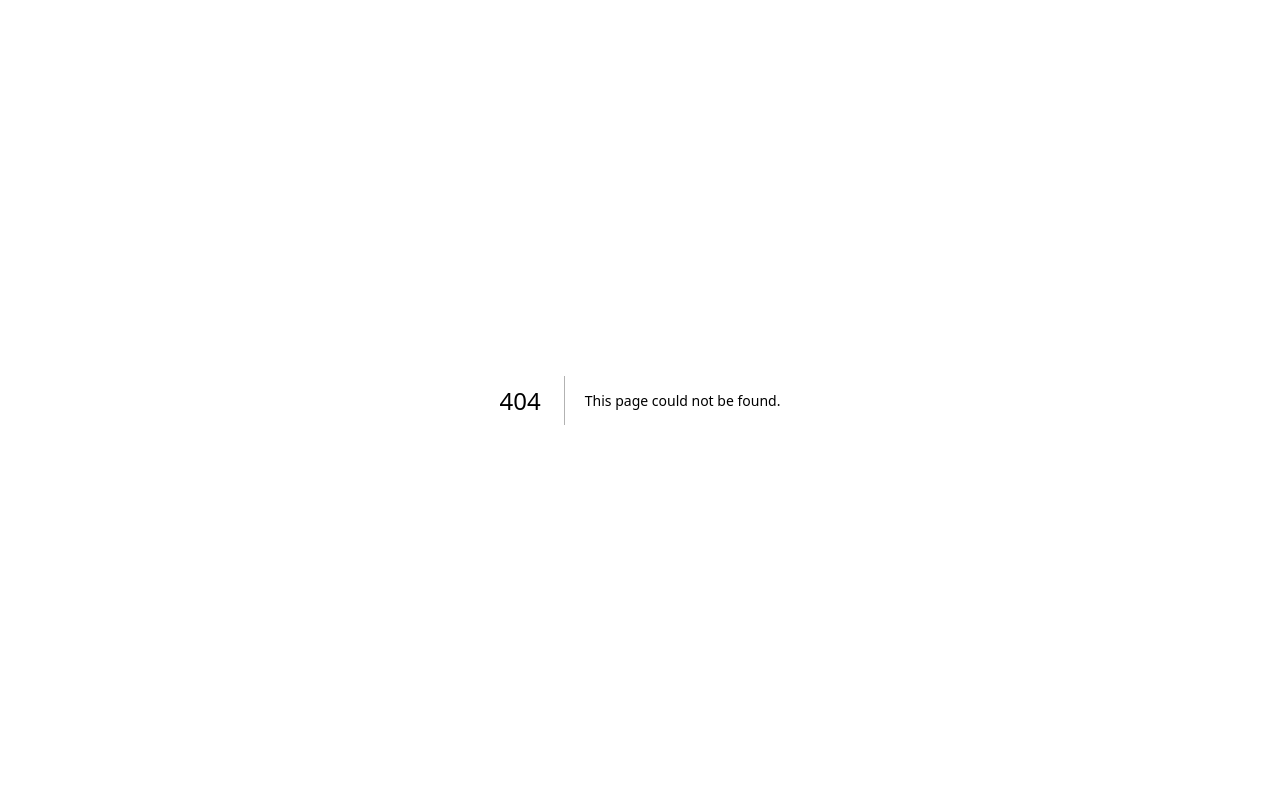
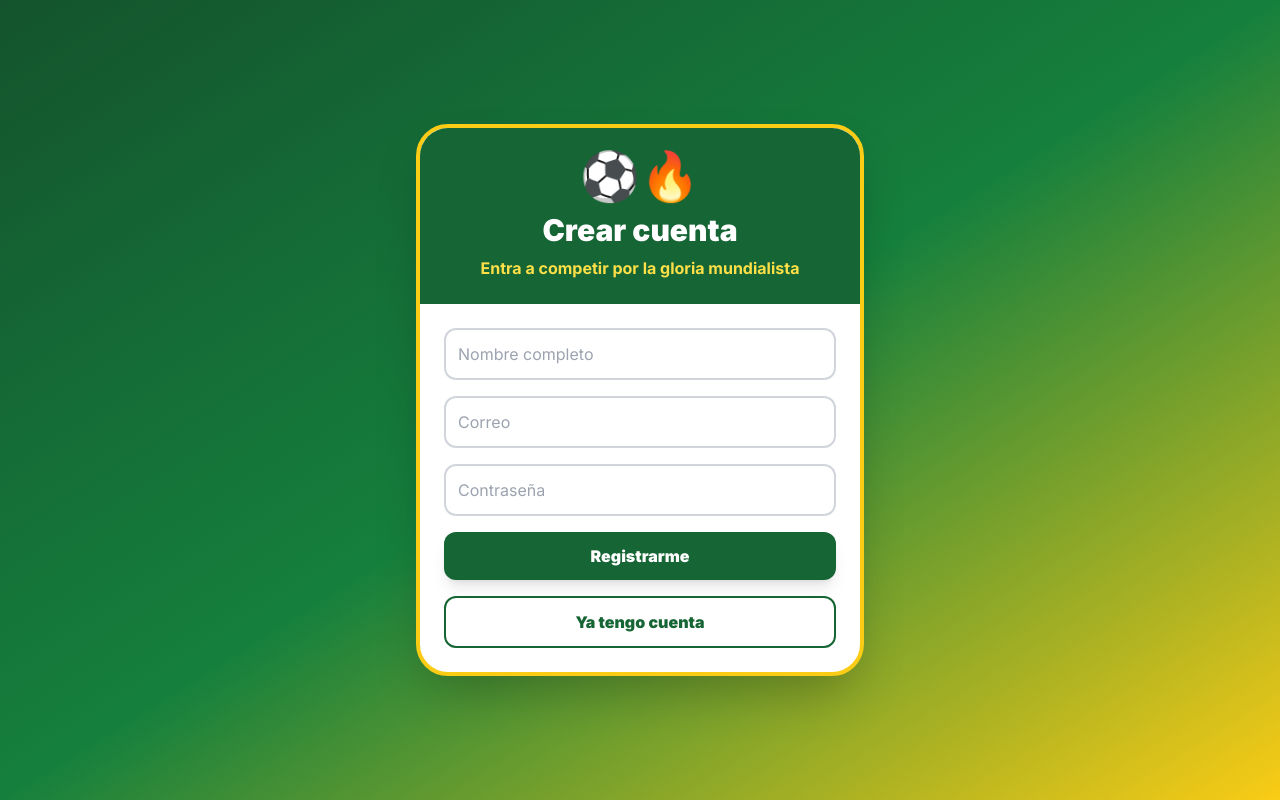
Before and after one commit to carolinavm75/polla-mundial-armando, a Next.js app: page /registrox in a window 1280 px wide. Before the commit this address had no page. Built offline with nearby package versions, Linux system fonts and the light colour scheme.

Commit message:
Create page.tsx

```diff
--- /dev/null
+++ b/app/registrox/page.tsx
@@ -0,0 +1,152 @@
+'use client'
+
+import { useState } from 'react'
+import { supabase } from '../../lib/supabase'
+
+export default function RegistroPage() {
+  const [nombre, setNombre] = useState('')
+  const [email, setEmail] = useState('')
+  const [password, setPassword] = useState('')
+  const [mensaje, setMensaje] = useState('')
+  const [cargando, setCargando] = useState(false)
+
+  async function registrar() {
+    setMensaje('')
+    setCargando(true)
+
+    if (!nombre || !email || !password) {
+      setMensaje('Debes completar nombre, correo y contraseña.')
+      setCargando(false)
+      return
+    }
+
+    const { data, error } = await supabase.auth.signUp({
+      email,
+      password,
+      options: {
+        data: {
+          nombre,
+        },
+      },
+    })
+
+    if (error) {
+      setMensaje(error.message)
+      setCargando(false)
+      return
+    }
+
+    if (!data.user) {
+      setMensaje('No se pudo crear el usuario.')
+      setCargando(false)
+      return
+    }
+
+    const { error: errorUsuario } = await supabase.from('usuarios').insert({
+      id: data.user.id,
+      nombre,
+      correo: email,
+    })
+
+    if (errorUsuario) {
+      setMensaje(errorUsuario.message)
+      setCargando(false)
+      return
+    }
+
+    const { data: partidos, error: errorPartidos } = await supabase
+      .from('partidos')
+      .select('id')
+
+    if (errorPartidos) {
+      setMensaje(errorPartidos.message)
+      setCargando(false)
+      return
+    }
+
+    const pronosticosIniciales = (partidos || []).map((partido) => ({
+      usuario_id: data.user!.id,
+      partido_id: partido.id,
+      goles_equipo_1: 0,
+      goles_equipo_2: 0,
+      puntos: null,
+    }))
+
+    const { error: errorPronosticos } = await supabase
+      .from('pronosticos')
+      .insert(pronosticosIniciales)
+
+    if (errorPronosticos) {
+      setMensaje(errorPronosticos.message)
+      setCargando(false)
+      return
+    }
+
+    setMensaje('Usuario registrado correctamente. Ahora puedes iniciar sesión.')
+    setCargando(false)
+
+    setTimeout(() => {
+      window.location.href = '/login'
+    }, 1500)
+  }
+
+  return (
+    <main className="min-h-screen bg-gradient-to-br from-green-900 via-green-700 to-yellow-400 flex items-center justify-center p-6 text-gray-900">
+      <section className="w-full max-w-md bg-white rounded-[2rem] shadow-2xl overflow-hidden border-4 border-yellow-400">
+        <div className="bg-green-800 text-white p-6 text-center">
+          <div className="text-5xl mb-3">⚽🔥</div>
+          <h1 className="text-3xl font-black">Crear cuenta</h1>
+          <p className="text-yellow-300 font-bold mt-2">
+            Entra a competir por la gloria mundialista
+          </p>
+        </div>
+
+        <div className="p-6 space-y-4">
+          <input
+            className="w-full border-2 border-gray-300 rounded-xl p-3 text-gray-900 focus:outline-none focus:border-green-700"
+            placeholder="Nombre completo"
+            value={nombre}
+            onChange={(e) => setNombre(e.target.value)}
+          />
+
+          <input
+            className="w-full border-2 border-gray-300 rounded-xl p-3 text-gray-900 focus:outline-none focus:border-green-700"
+            placeholder="Correo"
+            type="email"
+            value={email}
+            onChange={(e) => setEmail(e.target.value)}
+          />
+
+          <input
+            className="w-full border-2 border-gray-300 rounded-xl p-3 text-gray-900 focus:outline-none focus:border-green-700"
+            placeholder="Contraseña"
+            type="password"
+            value={password}
+            onChange={(e) => setPassword(e.target.value)}
+          />
+
+          <button
+            onClick={registrar}
+            disabled={cargando}
+            className="w-full bg-green-800 hover:bg-green-900 text-white font-black rounded-xl p-3 shadow-lg disabled:opacity-50"
+          >
+            {cargando ? 'Registrando...' : 'Registrarme'}
+          </button>
+
+          <button
+            onClick={() => (window.location.href = '/login')}
+            className="w-full border-2 border-green-800 text-green-800 font-black rounded-xl p-3"
+          >
+            Ya tengo cuenta
+          </button>
+
+          {mensaje && (
+            <p className="text-sm font-bold text-center text-red-700">
+              {mensaje}
+            </p>
+          )}
+        </div>
+      </section>
+    </main>
+  )
+}
```
